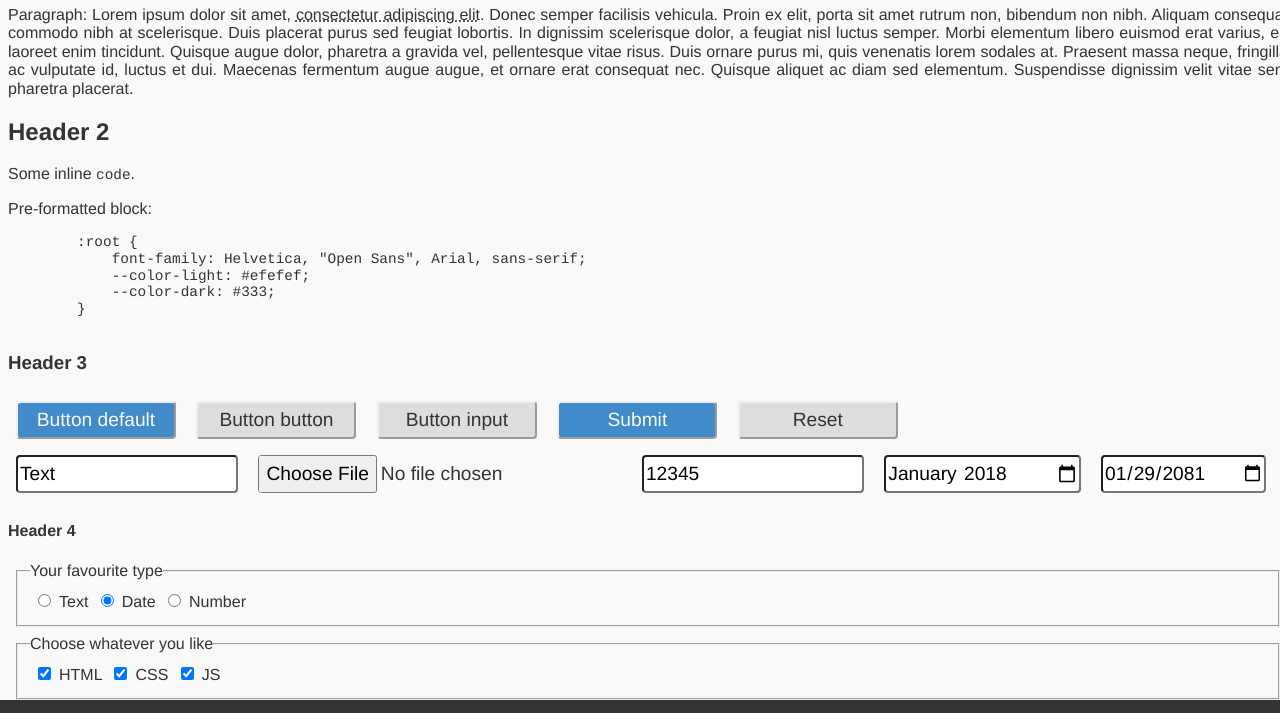
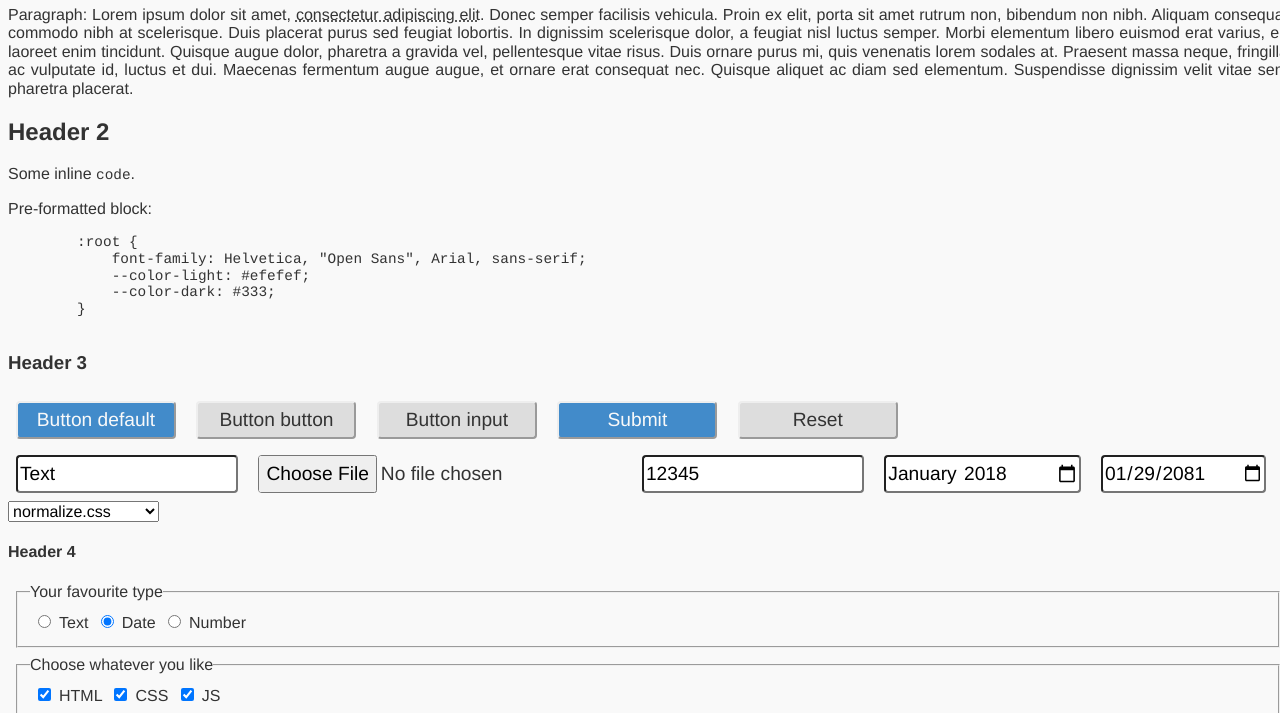
Before and after one commit to OleksiyRudenko/default-beauty.css, a plain HTML site: page index.html in a window 1280 px wide. Shown: the part 116-829 px from the top of the page. Drawn offline with nearby package versions, Linux system fonts and the light colour scheme; a web font is replaced by a local one.

Commit message:
html: Add SELECT element
Resolves #10

```diff
--- a/index.html
+++ b/index.html
@@ -53,6 +53,10 @@
         <input type="number" value="12345">
         <input type="month" value="2018-01">
         <input type="date" value="2081-01-29">
+        <select>
+            <option>normalize.css</option>
+            <option>default-beauty.css</option>
+        </select>
     </div>
     <h4>Header 4</h4>
     <fieldset>
```
